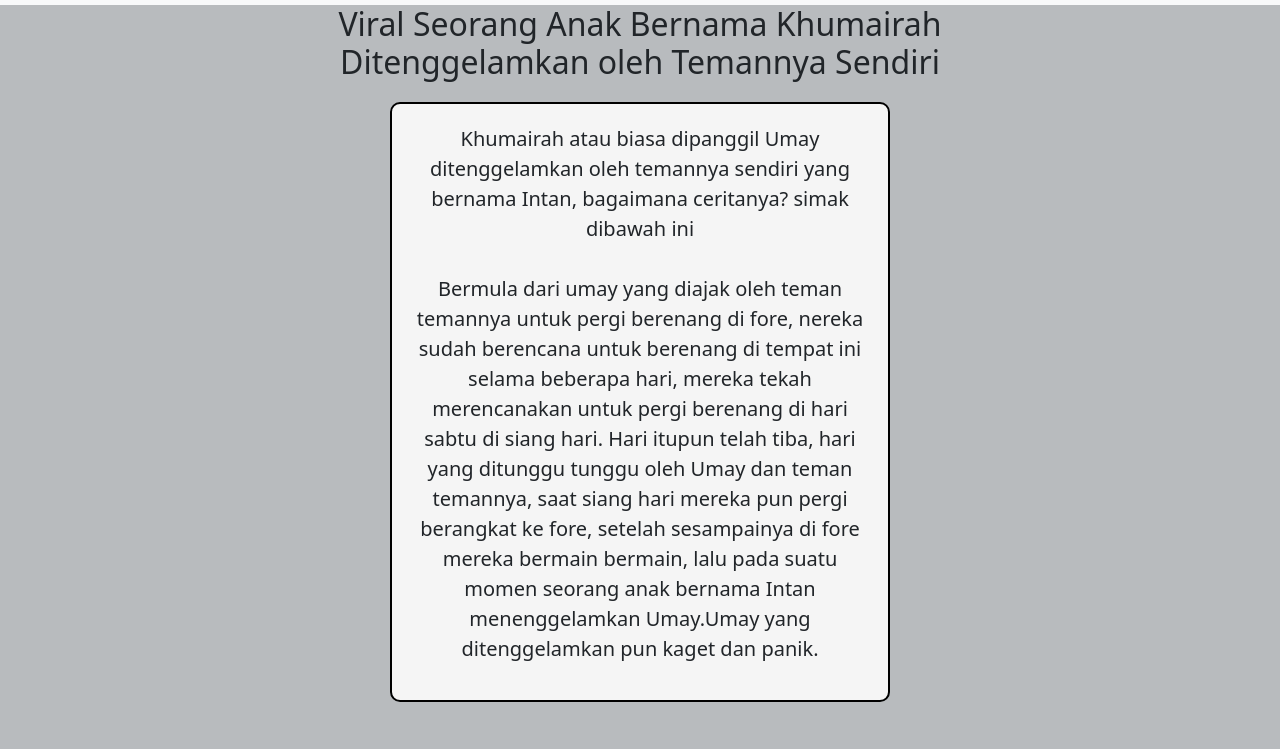
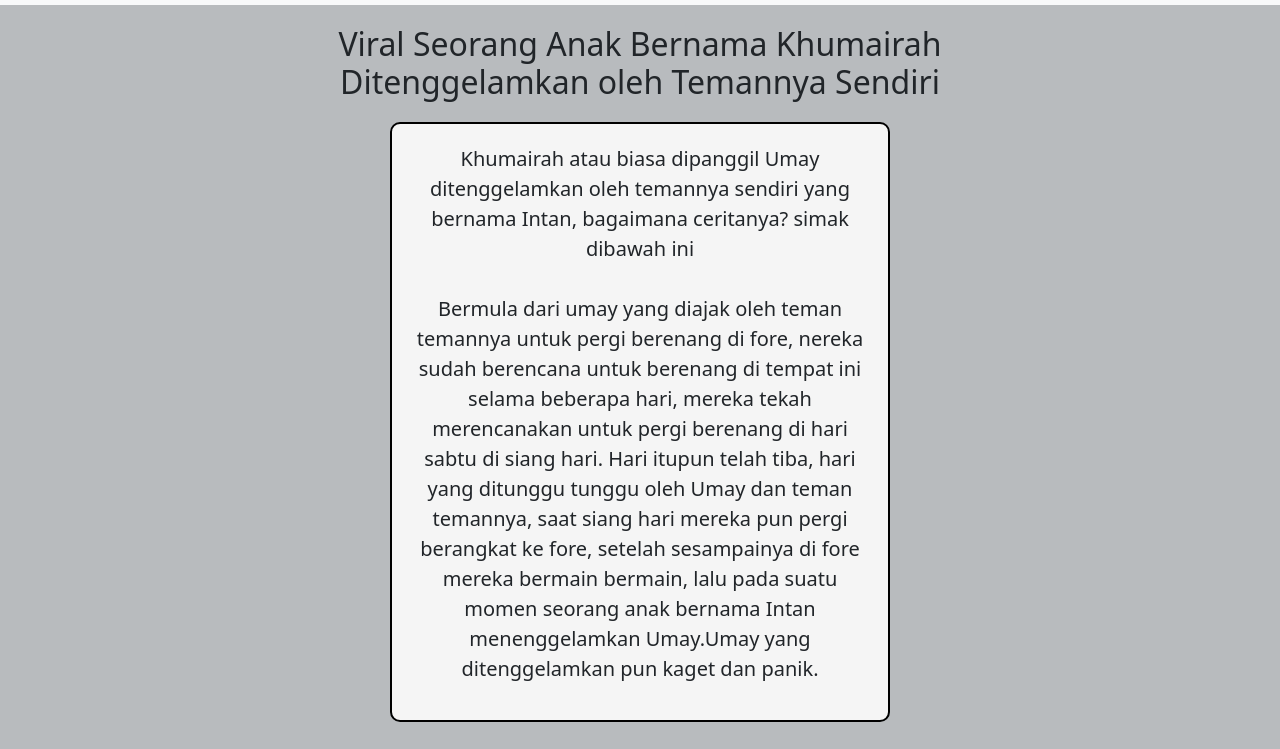
Before and after one commit to Aapakah/buat-seru-seruan-ajaa, a plain HTML site: page index.html in a window 1280 px wide. Shown: the part 51-800 px from the top of the page. Drawn offline with nearby package versions, Linux system fonts and the light colour scheme.

Commit message:
index.html

```diff
--- a/index.html
+++ b/index.html
@@ -10,9 +10,9 @@
         background-color: rgb(184, 187, 190);
       }
       h2 {
-        margin-top: 120px auto;
+        margin-top: 20px;
         text-align: center;
-        height: 50px auto;
+        height: auto;
         font-style: initial;
         font-variant: bold;
       }
```
